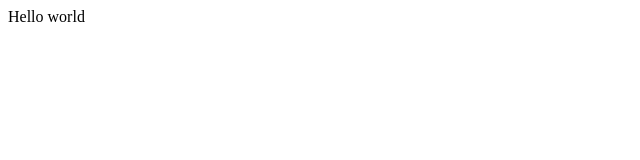
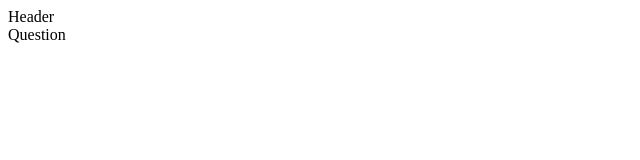
Before and after one commit to dasom222g/seonjae-test, a React (Create React App) app: page /question in a window 1280 px wide. Shown: the top 160 px of the page, without its empty margins (0-640 px from the left). Built offline with nearby package versions, Linux system fonts and the light colour scheme.

Commit message:
Set layout and Add pages

```diff
--- a/src/App.tsx
+++ b/src/App.tsx
@@ -1,10 +1,21 @@
 import React, { FC } from 'react'
+import { BrowserRouter, Route, Routes } from 'react-router-dom'
+import Layout from './components/layout/Layout'
+import Home from './pages/Home'
+import Question from './pages/Question'
+import Result from './pages/Result'
 
 const App: FC = () => {
   return (
-    <div className="App">
-      <div className="text-7xl text-center font-bold text-red-500 p-9">Hello world</div>
-    </div>
+    <BrowserRouter>
+      <Layout>
+        <Routes>
+          <Route path="/" element={<Home />} />
+          <Route path="/question" element={<Question />} />
+          <Route path="/result" element={<Result />} />
+        </Routes>
+      </Layout>
+    </BrowserRouter>
   )
 }
 
--- /dev/null
+++ b/src/components/layout/Header.tsx
@@ -0,0 +1,7 @@
+import React, { FC } from 'react'
+
+const Header: FC = () => {
+  return <div>Header</div>
+}
+
+export default Header
--- /dev/null
+++ b/src/components/layout/Layout.tsx
@@ -0,0 +1,17 @@
+import React, { FC } from 'react'
+import Header from './Header'
+
+interface LayoutProps {
+  children: React.ReactNode
+}
+
+const Layout: FC<LayoutProps> = ({ children }) => {
+  return (
+    <div>
+      <Header />
+      <main> {children}</main>
+    </div>
+  )
+}
+
+export default Layout
--- /dev/null
+++ b/src/pages/Home.tsx
@@ -0,0 +1,7 @@
+import React, { FC } from 'react'
+
+const Home: FC = () => {
+  return <div>Home</div>
+}
+
+export default Home
--- /dev/null
+++ b/src/pages/Question.tsx
@@ -0,0 +1,7 @@
+import React, { FC } from 'react'
+
+const Question: FC = () => {
+  return <div>Question</div>
+}
+
+export default Question
--- /dev/null
+++ b/src/pages/Result.tsx
@@ -0,0 +1,7 @@
+import React, { FC } from 'react'
+
+const Result: FC = () => {
+  return <div>Result</div>
+}
+
+export default Result
```
